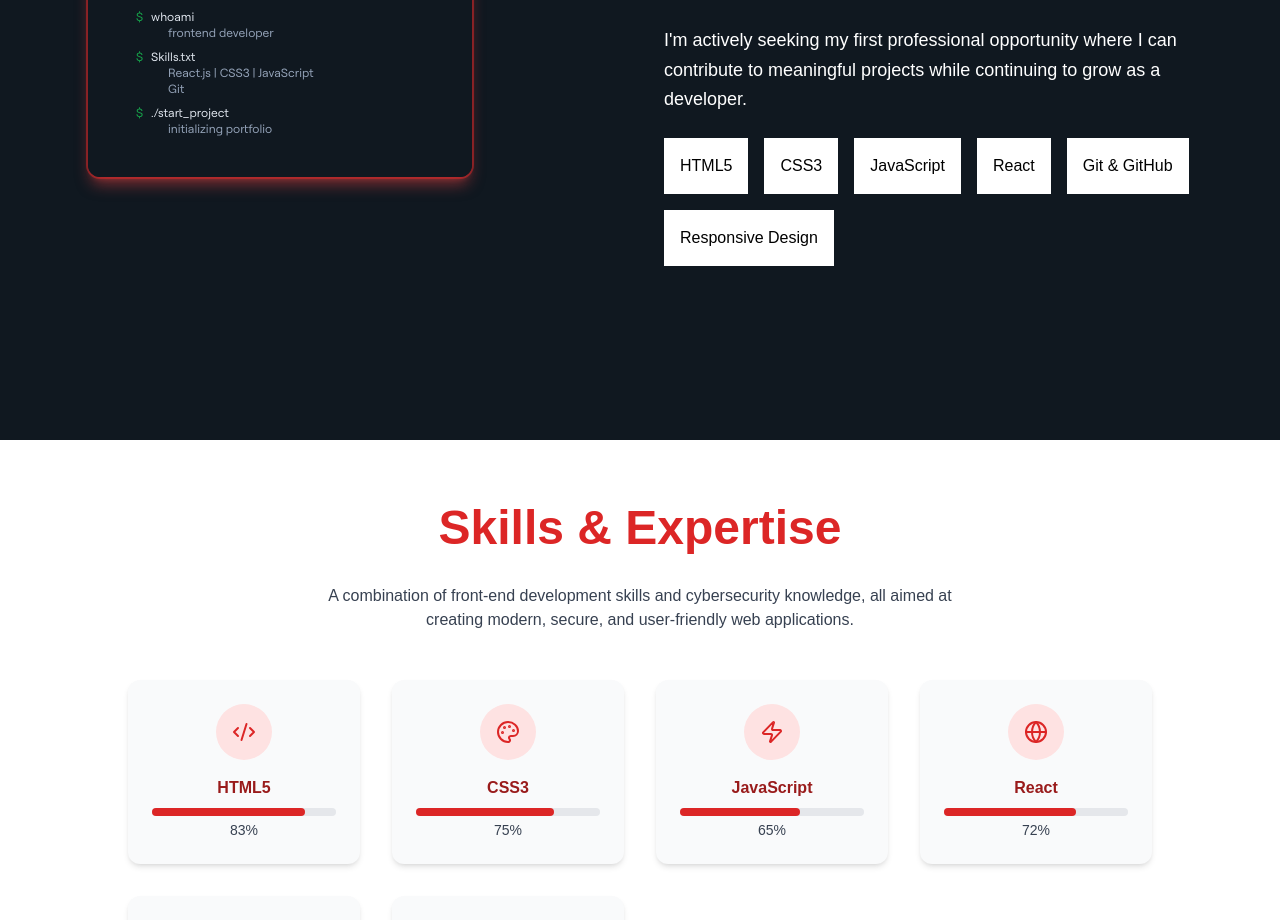
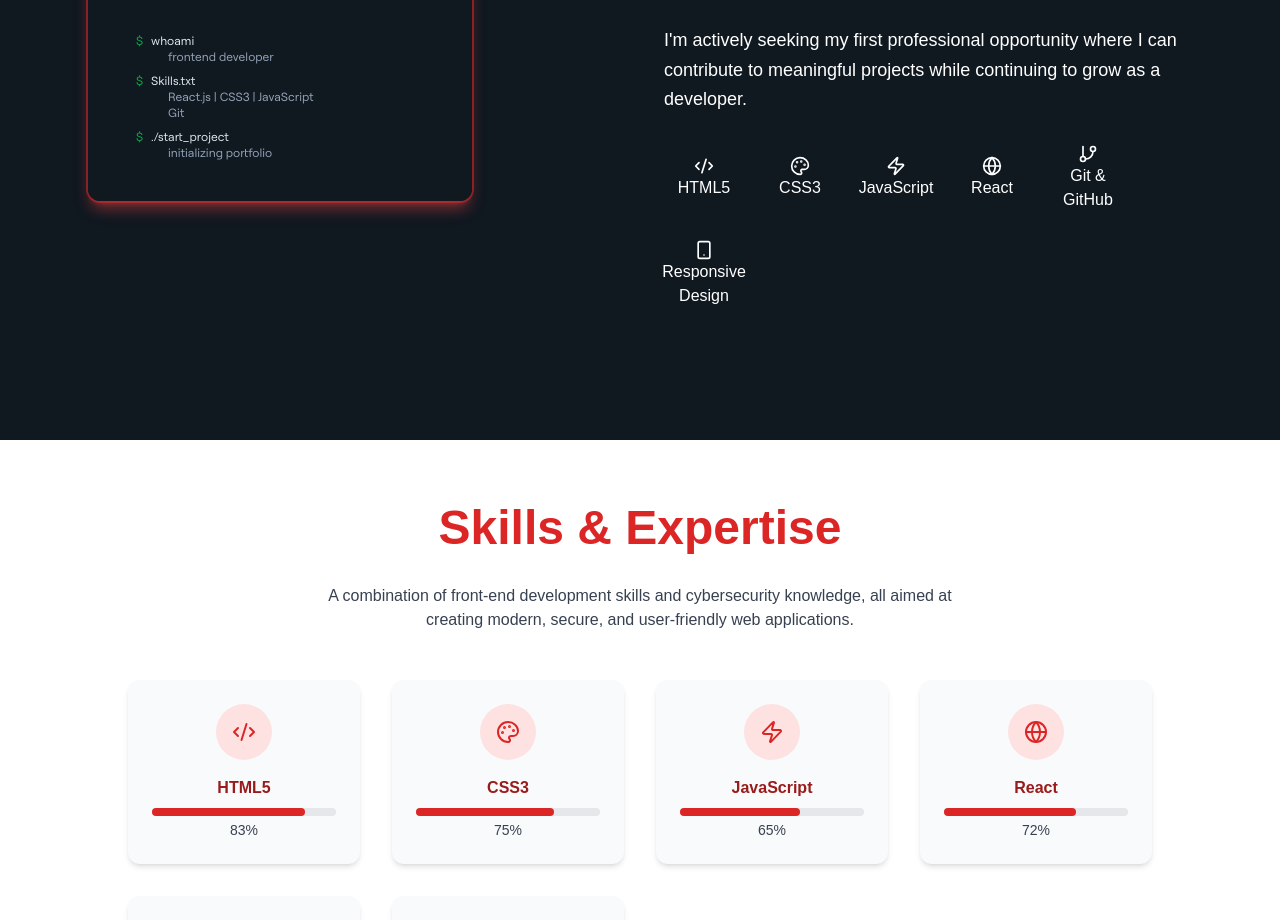
Before and after one commit to gladyskankwala/portfolioGladis, a React (Vite) app: page / in a window 1280 px wide. Shown: the part 1160-2080 px from the top of the page. Built offline with nearby package versions, Linux system fonts and the light colour scheme; a web font is replaced by a local one.

Commit message:
skill design

```diff
--- a/src/components/About.jsx
+++ b/src/components/About.jsx
@@ -1,4 +1,4 @@
-//import { Code, Smartphone, Globe , Heart } from "lucide-react";
+import { Code2, Smartphone, Globe , Palette, Zap, GitBranch} from "lucide-react";
 import gsap from "gsap";
 import { useGSAP } from "@gsap/react";
 import { ScrollTrigger, SplitText } from "gsap/all";
@@ -6,15 +6,16 @@ import { ScrollTrigger, SplitText } from "gsap/all";
 gsap.registerPlugin(ScrollTrigger, SplitText)
 
 const skills = [
-    { name: "HTML5", /*icon: Code,*/ level: 83 },
-    { name: "CSS3", level: 75 },
-    { name: "JavaScript" ,level: 65 },
-    { name: "React", level: 72 },
-    { name: "Git & GitHub", level: 71 },
-    { name: "Responsive Design", level: 70 },
+    { name: "HTML5", icon: Code2},
+    { name: "CSS3", icon: Palette},
+    { name: "JavaScript", icon: Zap},
+    { name: "React", icon: Globe},
+    { name: "Git & GitHub", icon: GitBranch},
+    { name: "Responsive Design", icon: Smartphone},
     //{ name: "Web Security", icon: Shield, level: 70 },
     //{ name: "HTTPS/SSL", icon: Database, level: 75 },
   ];
+
 
 const About = () => {
 
@@ -122,12 +123,15 @@ const About = () => {
               projects while continuing to grow as a developer.
             </p>
             <div className="flex flex-wrap gap-4">
-              {skills.map((skill) => (
-                <div key={skill.name} className="p-4 border-solid border-black-100 bg-white">
+              {skills.map((skill) => {
+                const Icon = skill.icon
+                return(
+                <div key={skill.name} className=" bg-black-100 border-solid border-red-500/50  flex flex-col justify-center items-center w-20 h-20 text-center text-white">
+                  <Icon size={20}/>
                   <h3>{skill.name}</h3>
-
+                  <p>{skill.level}</p>
                 </div>
-              ))}
+              )})}
             </div>
           </div>
         </div>
```
